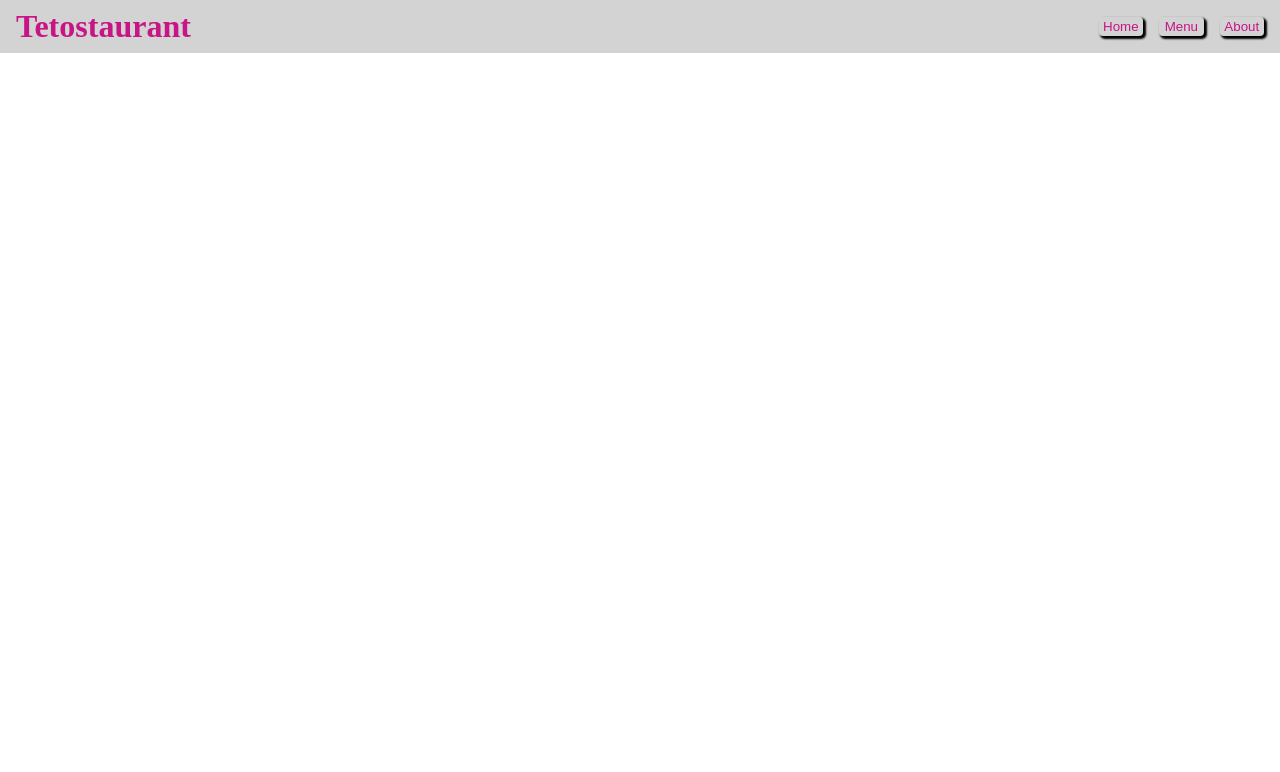
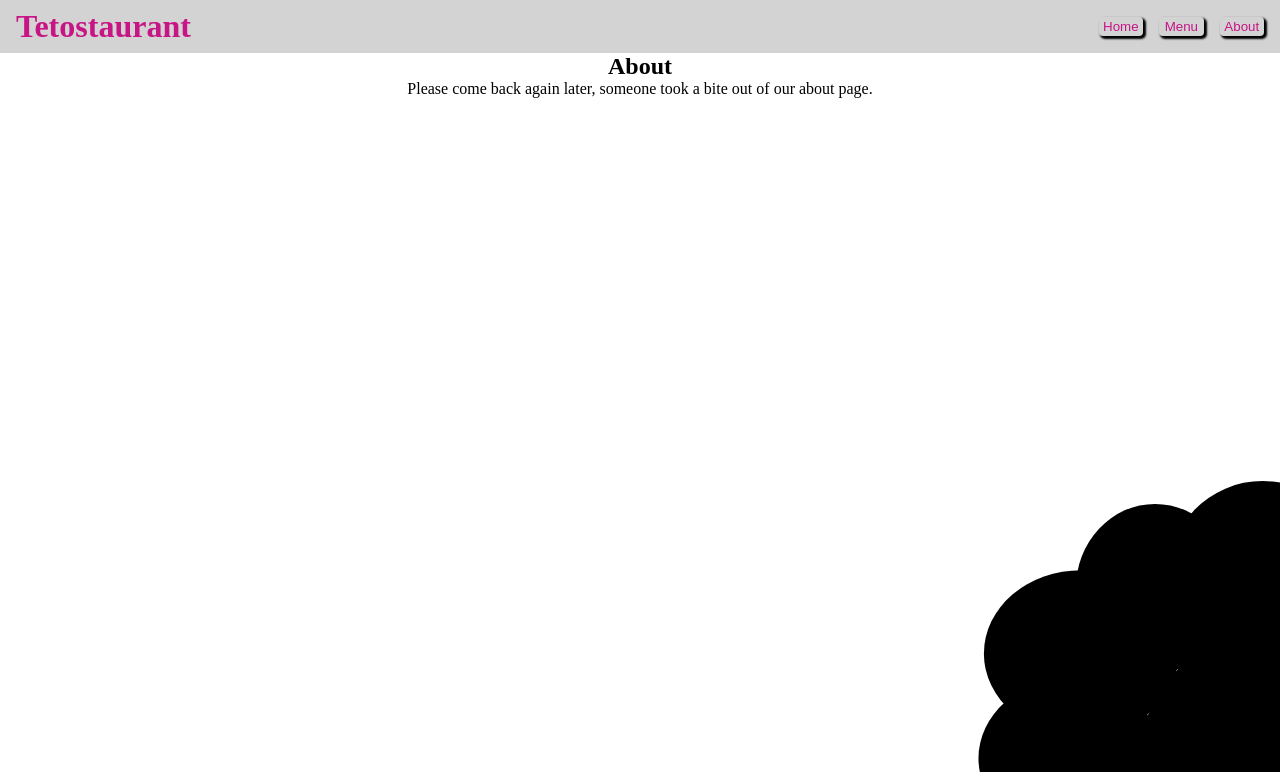
Before and after one commit to PedroMarcet04/odin-restaurant-page, a website built with webpack: page src/template.html in a window 1280 px wide. Both pictures are taken after a click on the button "About". Shown: the top 772 px of the page. Built offline with nearby package versions, Linux system fonts and the light colour scheme.

Commit message:
Add about page

```diff
--- /dev/null
+++ b/src/about-page.js
@@ -0,0 +1,19 @@
+import biteSVG from "../images/bite.svg";
+
+const contentContainer = document.querySelector("#content");
+
+const loadPage = function() {
+    const aboutH2 = document.createElement("h2");
+    aboutH2.textContent = "About";
+    contentContainer.appendChild(aboutH2);
+
+    const aboutP = document.createElement("p");
+    aboutP.textContent = "Please come back again later, someone took a bite out of our about page.";
+    contentContainer.appendChild(aboutP);
+
+    const aboutImg = document.createElement("img");
+    aboutImg.classList.add("bite");
+    aboutImg.src = biteSVG;
+    contentContainer.appendChild(aboutImg);
+}
+export default loadPage;
--- a/src/index.js
+++ b/src/index.js
@@ -1,8 +1,9 @@
 import styleSheet from "./style.css";
 import loadMainPage from "./main-page.js";
 import loadMenuPage from "./menu-page.js";
+import loadAboutPage from "./about-page.js";
 
-// loadMainPage();
+loadMainPage();
 
 const navButtons = document.querySelectorAll("header>nav>button");
 for (const button of navButtons) {
@@ -16,6 +17,7 @@ for (const button of navButtons) {
                 loadMenuPage();
                 break;
             case "About":
+                loadAboutPage();
                 break;
         }
     });
--- a/src/style.css
+++ b/src/style.css
@@ -116,3 +116,7 @@ header>nav>button:active {
 .menu .disclaimer {
     font-size: 8px;
 }
+
+.bite {
+    align-self: end;
+}
```
Also changed, not shown: images/bite.svg (added).
